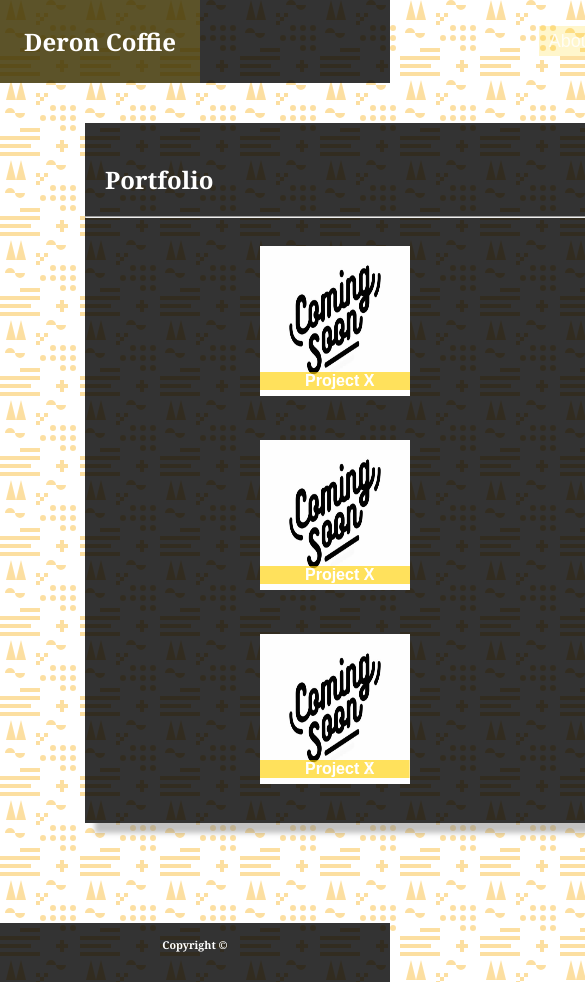
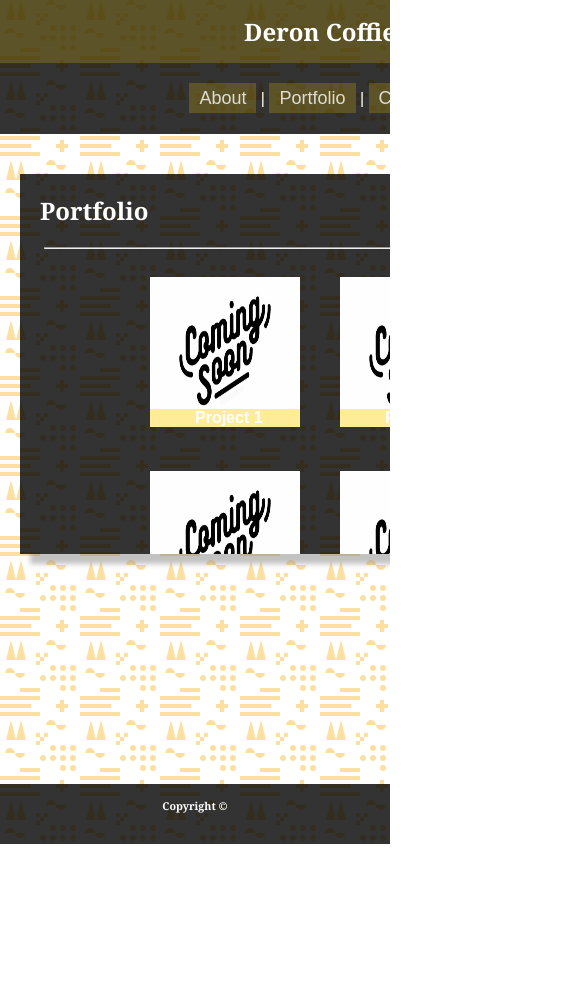
Before and after one commit to drinkcoffee101/Responsive_Portfoliov2, a plain HTML site: page portfolio.html in a window 390 px wide. Shown: the top 982 px of the page, 585 px wide, since content can reach past the window. After the commit the page ends 844 px from the top, so only its background shows below. Drawn offline with Linux system fonts and the light colour scheme.

Commit message:
added media quieries for 3 sizes

```diff
--- a/assets/css/style.css
+++ b/assets/css/style.css
@@ -78,7 +78,6 @@ a:hover, a:active {
     margin-left: 0px;
     margin-right: 500px;
 }
-
 /*****--------------------SECTION CSS--------------------*****/
 
 /*css for the about me section in the index.html*/
@@ -109,6 +108,7 @@ section > h1 {
 /*styling for portfolio.html section tag*/
 .portfolioSection {
     height: 700px;
+    margin-bottom: 30px;
     overflow: hidden;
 }
 
@@ -117,7 +117,7 @@ section > img {
     object-fit: cover;
     position: relative;
     transform:rotate(-90deg);
-    top: -180px;
+    top: -83px;
     left: 20px;
 }
 
@@ -133,10 +133,13 @@ section > img {
     padding-left: 3%;
     position: relative;
     bottom: 160px;
+    text-indent: 165px;
+    margin-top: 50px;
 }
 
 /*flex div containing a display of my projects*/
 .projectContainer {
+    position: relative;
     display: flex;
     flex-wrap: wrap;
     justify-content: center;
@@ -151,6 +154,7 @@ section > img {
 /*adjust index.html section margin*/
 #indexMargin {
     margin-bottom: 208px;
+    height: 350px;
 }
 
 /*display text on top of the 1st row of 'coming soon' imgages*/
@@ -160,9 +164,9 @@ section > img {
     background-color:  rgba(255, 208, 0, 0.4);
     margin: 0 auto;
     padding-left: 45px;
-    padding-right: 35.5px;
+    padding-right: 37.5px;
     text-align: center;
-    top: 35.6%
+    top: 26.1%
 }
 
 /*display text on top of the 2nd row of 'coming soon' imgages*/
@@ -172,9 +176,9 @@ section > img {
     background-color:  rgba(255, 208, 0, 0.4);
     margin: 0 auto;
     padding-left: 45px;
-    padding-right: 35.5px;
+    padding-right: 37.5px;
     text-align: center;
-    top: 63.3%;
+    top: 59.4%;
 }
 
 /*display text on top of the 3rd row of 'coming soon' imgages*/
@@ -184,9 +188,9 @@ section > img {
     background-color:  rgba(255, 208, 0, 0.4);
     margin: 0 auto;
     padding-left: 45px;
-    padding-right: 35.5px;
+    padding-right: 37.5px;
     text-align: center;
-    top: 91%;
+    top: 92.7%;
 }
 
 /*****--------------------FORUM CSS--------------------*****/
@@ -222,16 +226,30 @@ footer {
     color: white;
     padding-bottom: 20px;
     margin-top: 100px;
-    position: relative;
+    position: absolute;
     bottom: 0px;
     width: 100%;
+    height: 2.5rem;
     text-align: center;
     clear: both;
+    overflow: hidden;
 }
 
 footer > h6 {
     position: relative;
     bottom: -15px;
+    margin: 0;
+}
+
+#page-container {
+    position: relative;
+    min-height: 100vh;
+    overflow: auto;
+}
+
+#content-wrap {
+    padding-bottom: 2.5rem;
+    margin-bottom: 20px;
 }
 
 
@@ -254,29 +272,165 @@ footer > h6 {
     /*----------  section tag  ----------*/
     section {
         width: 500px;
-        height: 500px;
-        margin-left: 85px;
+        height: 400px;
+        margin-left: 75px;
     }
     hr {
-        width: 750px;
+        width: 450px;
+    }
+    section > img {
+        top: -155px;
     }
     .section1, .section2 {
-        /* padding-right: 250px; */
         font-size: 15px;
     }
+    .section1 {
+        padding-left: 190px;
+        padding-right: 20px;
+    }
+    .section2 {
+        padding-right: 20px;
+        margin-top: 0px;
+        padding-left: 25px;
 
+    }
+    #indexMargin {
+        height: 380px;
+    }
+    .projectContainer{
+        width: 500px;
+        left: -150px;
+    }
+    .imgText{
+        top: 26.1%;
+        padding-right: 37.5px;
+    }
+    .imgText1 {
+        top: 59.4%;
+        padding-right: 37.5px;
+    }
+    .imgText2 {
+        top: 92.7%;
+        padding-right: 37.5px;
+    }
+    section.portfolioSection > h1 {
+        padding-top: 0px;
+    }
+    form > input {
+        width: 460px;
+    }
+    textarea {
+        width: 455px;
+    }
 }
 
 /*settings for tablet*/
 @media only screen and (max-width: 768px) {
-
+/*----------  navigation bar  ----------*/
+    nav {
+        width: 95%;
+    }
+/*----------  section tag  ----------*/
+    section {
+        width: 710px;
+        height: 400px;
+        margin-left: 20px;
+    }
+    hr {
+        width: 650px;
+    }
+    section > img {
+        top: -107px;
+    }
+    .section2 {
+        text-indent: 165px;
+        margin-top: 30px;
+    }
+    .projectContainer{
+        padding-left: 16em;
+        padding-right: 16em;
+    }
+    #indexMargin {
+        height: 350px;
+    }
+    form > input {
+        width:670px;
+    }
+    textarea {
+        width: 665px;
+    }
 }
 
 /*settings for mobile phone in landscape*/
 @media only screen and (max-width: 640px) {
-
+    /*----------  navigation bar  ----------*/
     nav {
         position: static;
+        display: table;
+        width: 640px;
+        padding-bottom: 25px;
+    }
+    .myName {
+        display: table-caption;
+        width: 100%;
+        margin-right: 0px;
+        margin-bottom: 25px;
+        padding-top: 15px;
+        padding-bottom: 15px;
+        padding-left: 0px;
+        padding-right: 0px;
+    }
+    .navBar {
+        width: 100%;
+        display: table-footer-group;
+    }
+    hr {
+        width: 550px;
+    }
+    /*----------  section tag  ----------*/
+    section {
+        margin-left: 20px;
+        width: 600px;
+        height: 375px;
+    }
+    section > img {
+        top: -130px;
+    }
+    .section2 {
+        margin-top: 10px;
+    }
+    #indexMargin {
+        height: 380px;
+        margin-bottom: 20px;
+    }
+    .portfolioSection {
+        height: 380px;
+        overflow: auto;
+        overflow-x: hidden;
+    }
+    .projectContainer {
+        padding-left: 200px;
+    }
+    form > input {
+        width: 550px;
+    }
+    textarea {
+        width: 550px;
+        height: 50px;
+    }
+    .contactSection {
+        height: 400px;
+        /* padding-bottom: 20px; */
+        margin-bottom: 90px;
+    }
+    .submitButton {
+        width: 554px;
+    }
+
+/*****--------------------FOOTER CSS--------------------*****/
+    footer {
+        width: 100%;
+        overflow: hidden;
     }
 
 }
--- a/portfolio.html
+++ b/portfolio.html
@@ -8,6 +8,8 @@
     <title>Portfolio</title>
 </head>
 <body>
+    <div id="page-container">
+    <div id="content-wrap">
     <div class="navBorder">
             <nav>
             <h1 class="myName">Deron Coffie</h1>
@@ -23,16 +25,18 @@
             <h1>Portfolio</h1>
             <hr>
             <div class="projectContainer">
-                <div><img src="assets/images/coming soon.jpg" alt="coming soon" width="150" height="150"><h4 class="imgText">Project X</h4></div>
-                <div><img src="assets/images/coming soon.jpg" alt="coming soon" width="150" height="150"><h4 class="imgText">Project X</h4></div>
-                <div><img src="assets/images/coming soon.jpg" alt="coming soon" width="150" height="150"><h4 class="imgText1">Project X</h4></div>
-                <div><img src="assets/images/coming soon.jpg" alt="coming soon" width="150" height="150"><h4 class="imgText1">Project X</h4></div>
-                <div><img src="assets/images/coming soon.jpg" alt="coming soon" width="150" height="150"><h4 class="imgText2">Project Z</h4></div>
-                <div><img src="assets/images/coming soon.jpg" alt="coming soon" width="150" height="150"><h4 class="imgText2">Project X</h4></div>
+                <div><img src="assets/images/coming soon.jpg" alt="coming soon" width="150" height="150"><h4 class="imgText">Project 1</h4></div>
+                <div><img src="assets/images/coming soon.jpg" alt="coming soon" width="150" height="150"><h4 class="imgText">Project 2</h4></div>
+                <div><img src="assets/images/coming soon.jpg" alt="coming soon" width="150" height="150"><h4 class="imgText1">Project 3</h4></div>
+                <div><img src="assets/images/coming soon.jpg" alt="coming soon" width="150" height="150"><h4 class="imgText1">Project 4</h4></div>
+                <div><img src="assets/images/coming soon.jpg" alt="coming soon" width="150" height="150"><h4 class="imgText2">Project 5</h4></div>
+                <div><img src="assets/images/coming soon.jpg" alt="coming soon" width="150" height="150"><h4 class="imgText2">Project 6</h4></div>
             </div>
     </section>
+    </div>
     <footer>
         <h6>Copyright &copy;</h6>
     </footer>
+    </div>
 </body>
 </html>
```
Also changed, not shown: contact.html (+4 -0 lines), index.html (+9 -10 lines).
